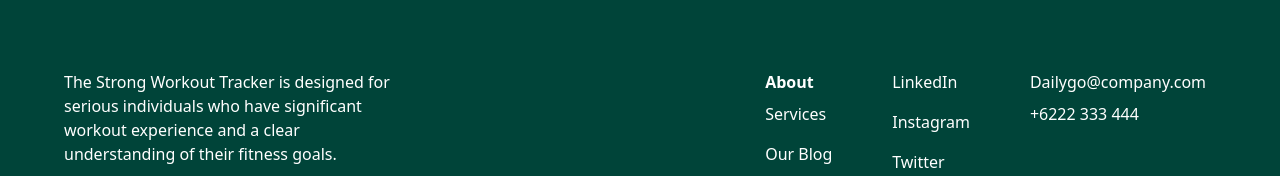
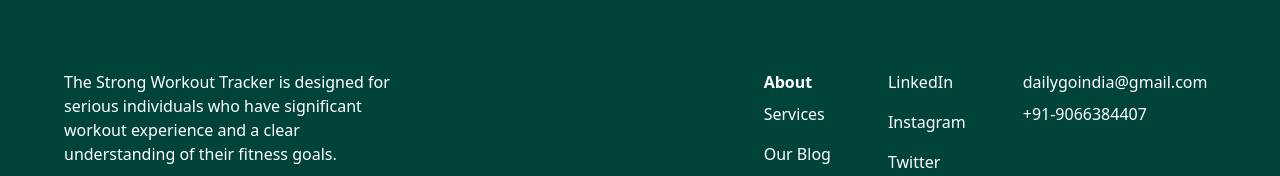
Before and after one commit to TruwixTech/DailyGo-Frontend, a React (Vite) app: page / in a window 1280 px wide. Shown: the part 5458-5634 px from the top of the page. Built offline with nearby package versions, Linux system fonts and the light colour scheme.

Commit message:
Update Footer.jsx

```diff
--- a/src/Component/Footer.jsx
+++ b/src/Component/Footer.jsx
@@ -46,12 +46,11 @@ const Footer = () => {
               </ul>
             </div>
             <div>
-              <p>Dailygo@company.com</p>
-              <p className="mt-2">+6222 333 444</p>
+              <p>dailygoindia@gmail.com</p>
+              <p className="mt-2">+91-9066384407</p>
             </div>
           </div>
           </div>
-
 
 
         </div>
```
